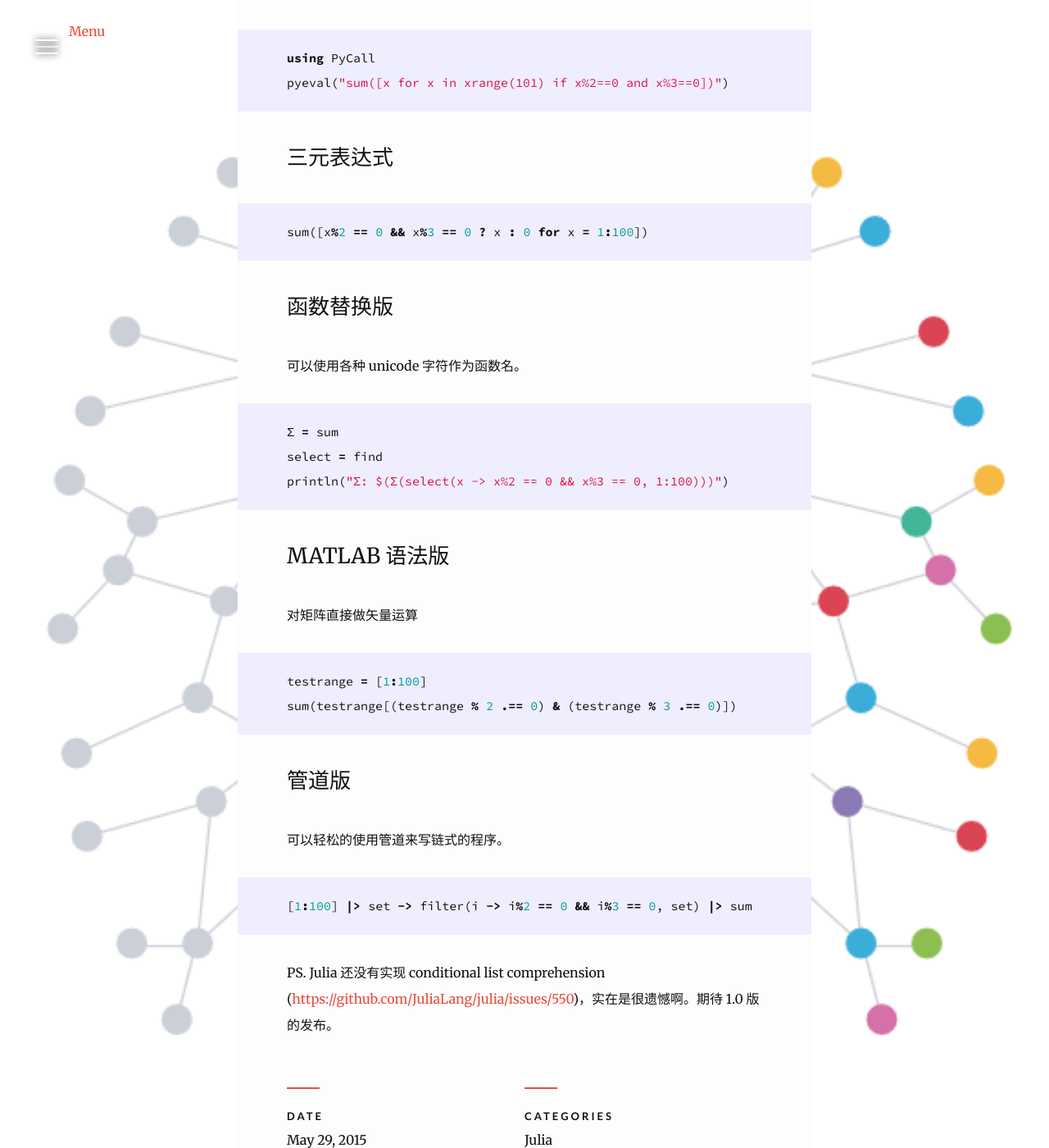
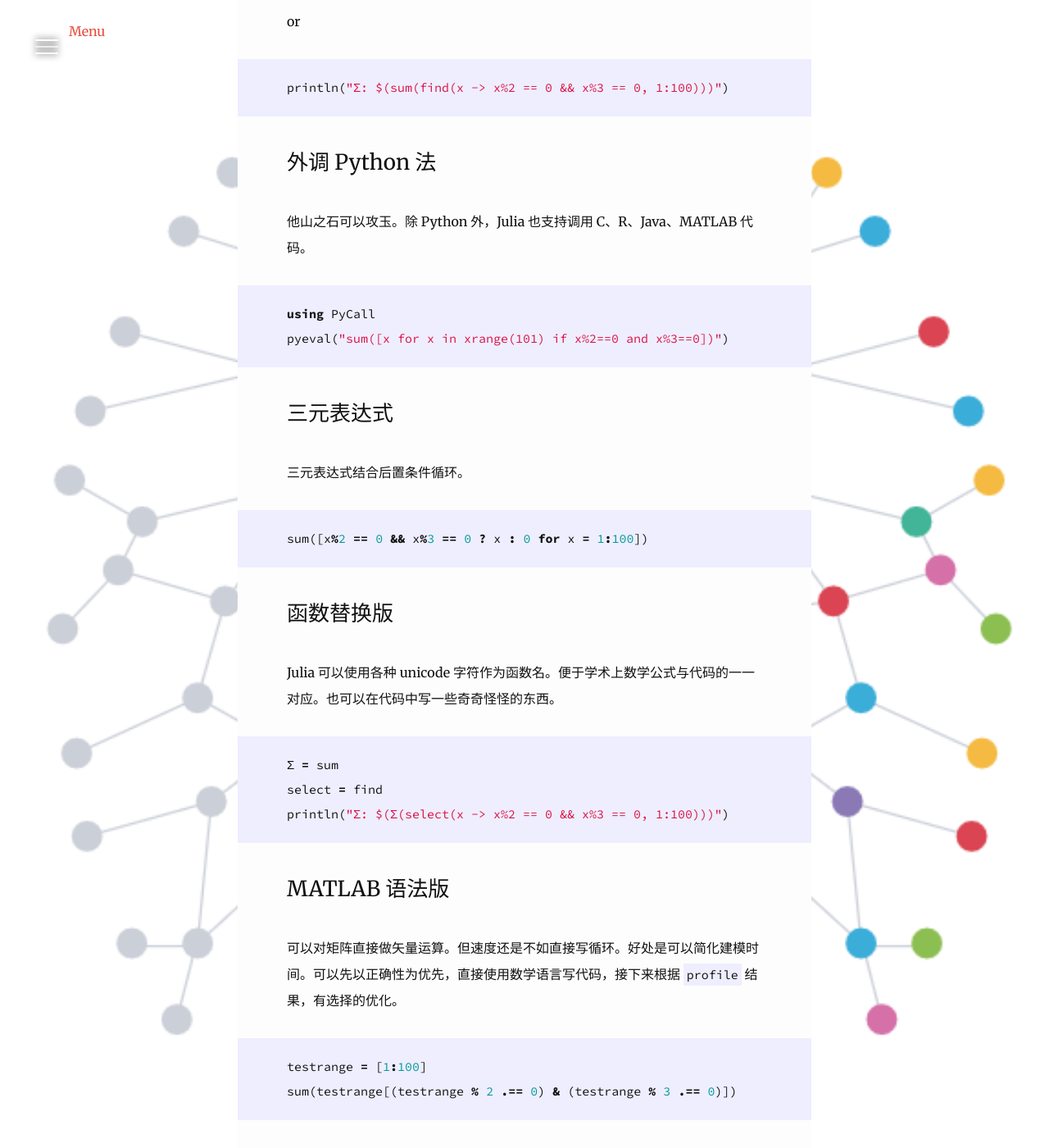
Before and after one commit to quxiaofeng/MachineLearningWithJulia.jl, a Jekyll site: the page built from _posts/2015-01-09-julia-basics.md, in a window 1280 px wide and 1400 px high, scrolled down 7041 px. Shown: the whole window at 82% size. Built offline with Jekyll 4.4.1, drawn with Linux system fonts in a browser that asks for light colours; nearby versions of some CDN libraries; comment, search, counter and statistics services are not loaded; some of the changed text lies outside the part shown.

Commit message:
Updated basics
Signed-off-by: Xiaofeng QU <xiaofeng.qu.hk@ieee.org>

```diff
--- a/_posts/2015-01-09-julia-basics.md
+++ b/_posts/2015-01-09-julia-basics.md
@@ -97,7 +97,7 @@ notebook()
 
 ### 数学计算法 ###
 
-根据
+直接根据先验知识计算。可以把 Julia 直接当作科学计算器，类似 MATLAB 的语法，很友好。
 
 {% highlight julia %}
 sum(6:6:101)
@@ -106,6 +106,8 @@ sum(6:6:101)
 ### 循环 + 条件判断法 ###
 
 + version 1
+
+循序渐进的循环、判断和计算。
 
 {% highlight julia %}
 Σ = 0
@@ -119,6 +121,8 @@ println("Σ: $Σ")
 
 + version 2
 
+直接在循环体外，根据条件筛选循环变量。
+
 {% highlight julia %}
 Σ = 0
 for x in filter(x -> x%2 == 0 && x%3 == 0, 1:100)
@@ -128,6 +132,8 @@ println("Σ: $Σ")
 {% endhighlight %}
 
 + version 3
+
+一行流。其中 `filter` 与 `find` 是等价的函数。
 
 {% highlight julia %}
 println("Σ: $(sum(filter(x -> x%2 == 0 && x%3 == 0, 1:100)))")
@@ -141,6 +147,8 @@ println("Σ: $(sum(find(x -> x%2 == 0 && x%3 == 0, 1:100)))")
 
 ### 外调 Python 法 ###
 
+他山之石可以攻玉。除 Python 外，Julia 也支持调用 C、R、Java、MATLAB 代码。
+
 {% highlight julia %}
 using PyCall
 pyeval("sum([x for x in xrange(101) if x%2==0 and x%3==0])")
@@ -148,13 +156,15 @@ pyeval("sum([x for x in xrange(101) if x%2==0 and x%3==0])")
 
 ### 三元表达式 ###
 
+三元表达式结合后置条件循环。
+
 {% highlight julia %}
 sum([x%2 == 0 && x%3 == 0 ? x : 0 for x = 1:100])
 {% endhighlight %}
 
 ### 函数替换版 ###
 
-可以使用各种 unicode 字符作为函数名。
+Julia 可以使用各种 unicode 字符作为函数名。便于学术上数学公式与代码的一一对应。也可以在代码中写一些奇奇怪怪的东西。
 
 {% highlight julia %}
 Σ = sum
@@ -164,7 +174,7 @@ println("Σ: $(Σ(select(x -> x%2 == 0 && x%3 == 0, 1:100)))")
 
 ### MATLAB 语法版 ###
 
-对矩阵直接做矢量运算
+可以对矩阵直接做矢量运算。但速度还是不如直接写循环。好处是可以简化建模时间。可以先以正确性为优先，直接使用数学语言写代码，接下来根据 `profile` 结果，有选择的优化。
 
 {% highlight julia %}
 testrange = [1:100]
```
